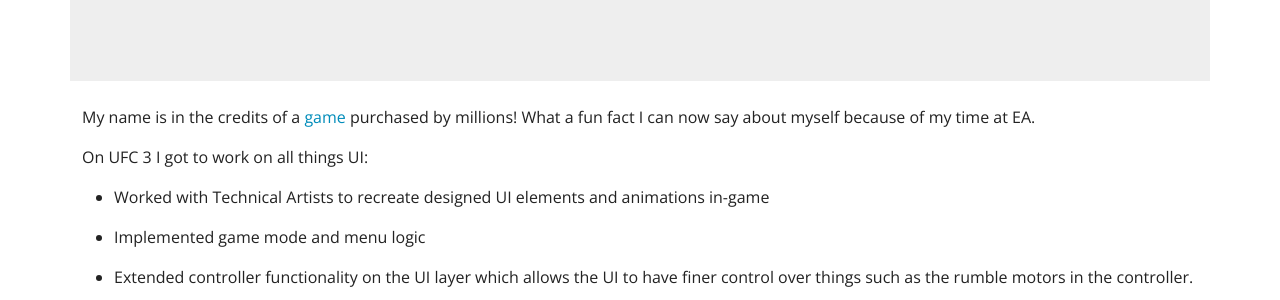
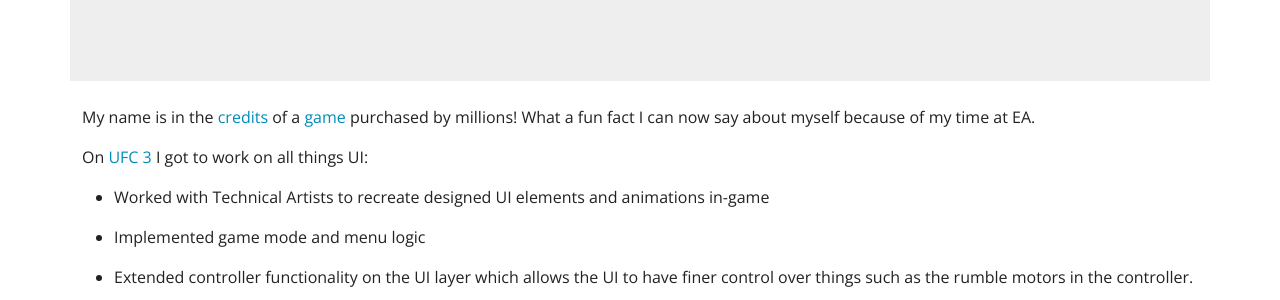
Before and after one commit to ggkevinxing/ggkevinxing.github.io, a Jekyll site: the page built from _work_experience/electronic_arts.md, in a window 1280 px wide. Shown: the part 420-720 px from the top of the page. Built offline with Jekyll 4.4.1, drawn with Linux system fonts in a browser that asks for light colours; some of the changed lines change nothing that is shown.

Commit message:
cheeky plug

```diff
--- a/_work_experience/electronic_arts.md
+++ b/_work_experience/electronic_arts.md
@@ -9,10 +9,10 @@
 layout: work_card
 ---
 
-My name is in the credits of a [game](https://www.instagram.com/p/BfB6jHyHb8b/) purchased by millions! What a fun fact I can now say about myself because of my time at EA.
+My name is in the [credits](https://www.instagram.com/p/BfB6jHyHb8b/) of a [game](https://amzn.to/3iW0cCY) purchased by millions! What a fun fact I can now say about myself because of my time at EA.
 <!--more-->
 
-On UFC 3 I got to work on all things UI:
+On [UFC 3](https://amzn.to/3iW0cCY/) I got to work on all things UI:
 
 * Worked with Technical Artists to recreate designed UI elements and animations in-game
 
```
